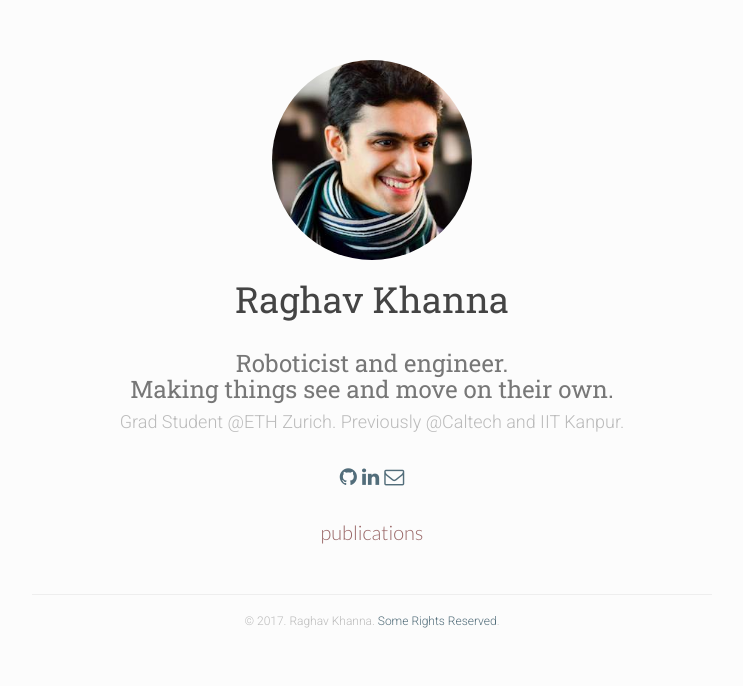
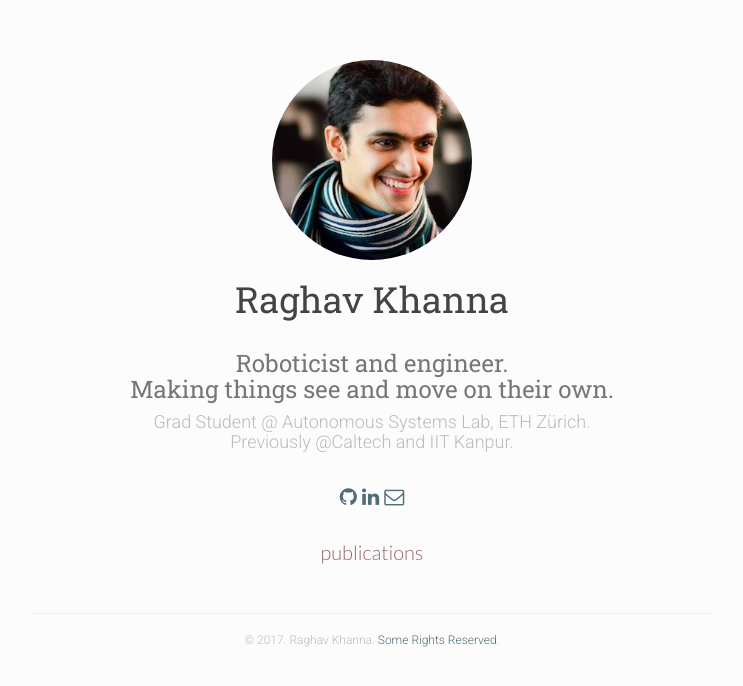
Before and after one commit to raghavkhanna/raghavkhanna.github.io, a plain HTML site: page index.html in a window 1280 px wide. Shown: the whole page, without its empty margins (268-1011 px from the left). Drawn offline with nearby package versions, Linux system fonts and the light colour scheme.

Commit message:
add ASL to intro

```diff
--- a/index.html
+++ b/index.html
@@ -56,7 +56,7 @@
   <h3 class="intro">Roboticist and engineer. <br> Making things see and move on their own.</h3>
 
 
-  <h4 class="description">Grad Student @ETH Zurich. Previously @Caltech and IIT Kanpur. <br/></h4>
+  <h4 class="description">Grad Student @ Autonomous Systems Lab, ETH Zürich. <br> Previously @Caltech and IIT Kanpur. <br/></h4>
 
 </section>
 
```
